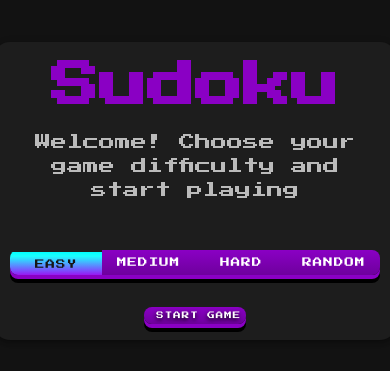
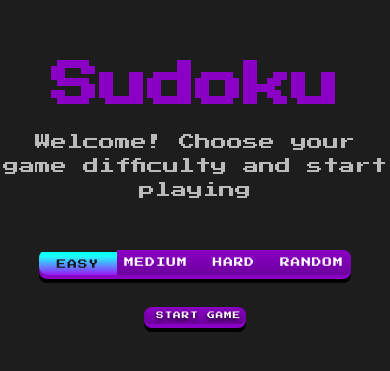
Before and after one commit to Splochev/sudoku, a React (Vite) app: page /start-game in a window 390 px wide. Shown: the part 231-602 px from the top of the page. Built offline with nearby package versions, Linux system fonts and the light colour scheme; some icons are missing.

Commit message:
Enhance responsive design in PlayGame and StartGame components; adjust layout properties for better mobile experience and wrap CoreButtonGroup in Grid for improved alignment.

```diff
--- a/src/components/pages/PlayGame.tsx
+++ b/src/components/pages/PlayGame.tsx
@@ -133,7 +133,12 @@ const PlayGame = () => {
         "@media (max-width:700px)": {
           width: "100vw !important",
           minWidth: "100vw !important",
+          height: "100vh !important",
+          minHeight: "100vh !important",
+          overflow: "hidden",
           borderRadius: 0,
+          justifyContent: "center",
+          alignItems: "center",
         },
         bgcolor: theme.palette.background.paper,
         borderRadius: 4,
--- a/src/components/pages/StartGame.tsx
+++ b/src/components/pages/StartGame.tsx
@@ -14,6 +14,7 @@ import theme from "../../theme";
 import PlayArrowIcon from "@mui/icons-material/PlayArrow";
 import { getSudokuBoard } from "../../services/sudoku.service";
 import { toast } from "react-toastify";
+import { Grid } from "@mui/material";
 
 const StartGame = () => {
   const [difficulty, setDifficulty] = useState<string>(DIFFICULTIES[0].id);
@@ -46,15 +47,24 @@ const StartGame = () => {
   return (
     <Box
       sx={{
-        width: { xs: "95vw", sm: "80vw", md: "60vw", lg: "40vw" },
         maxWidth: 600,
         bgcolor: theme.palette.background.paper,
         borderRadius: 4,
         boxShadow: 3,
-        p: { xs: 2, sm: 4 },
         display: "flex",
         flexDirection: "column",
         alignItems: "center",
+        padding: 4,
+        "@media (max-width:700px)": {
+          width: "100vw !important",
+          minWidth: "100vw !important",
+          height: "100vh !important",
+          minHeight: "100vh !important",
+          overflow: "hidden",
+          borderRadius: 0,
+          justifyContent: "center",
+          alignItems: "center",
+        },
       }}
     >
       <Typography variant="h3" color="primary" gutterBottom fontWeight={700}>
@@ -68,11 +78,20 @@ const StartGame = () => {
       >
         Welcome! Choose your game difficulty and start playing
       </Typography>
-      <CoreButtonGroup
-        buttonLabels={DIFFICULTIES}
-        onChange={(value) => setDifficulty(String(value))}
-        value={difficulty}
-      />
+      <Grid
+        sx={{
+          width: "100%",
+          "@media (max-width:700px)": {
+            width: "80%",
+          },
+        }}
+      >
+        <CoreButtonGroup
+          buttonLabels={DIFFICULTIES}
+          onChange={(value) => setDifficulty(String(value))}
+          value={difficulty}
+        />
+      </Grid>
       <CoreButton
         style={{ marginTop: 32 }}
         onClick={onStartGame}
```
